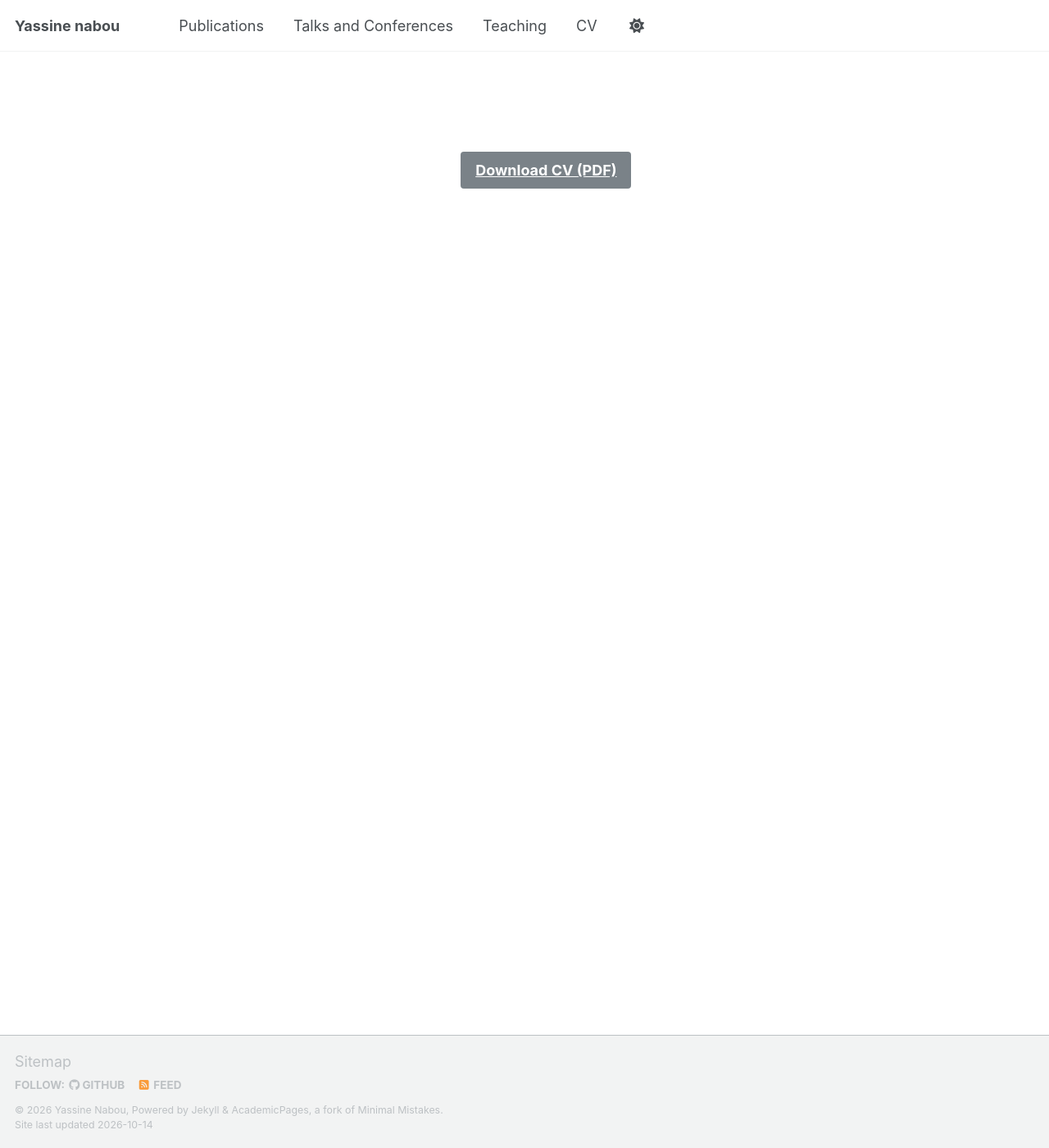
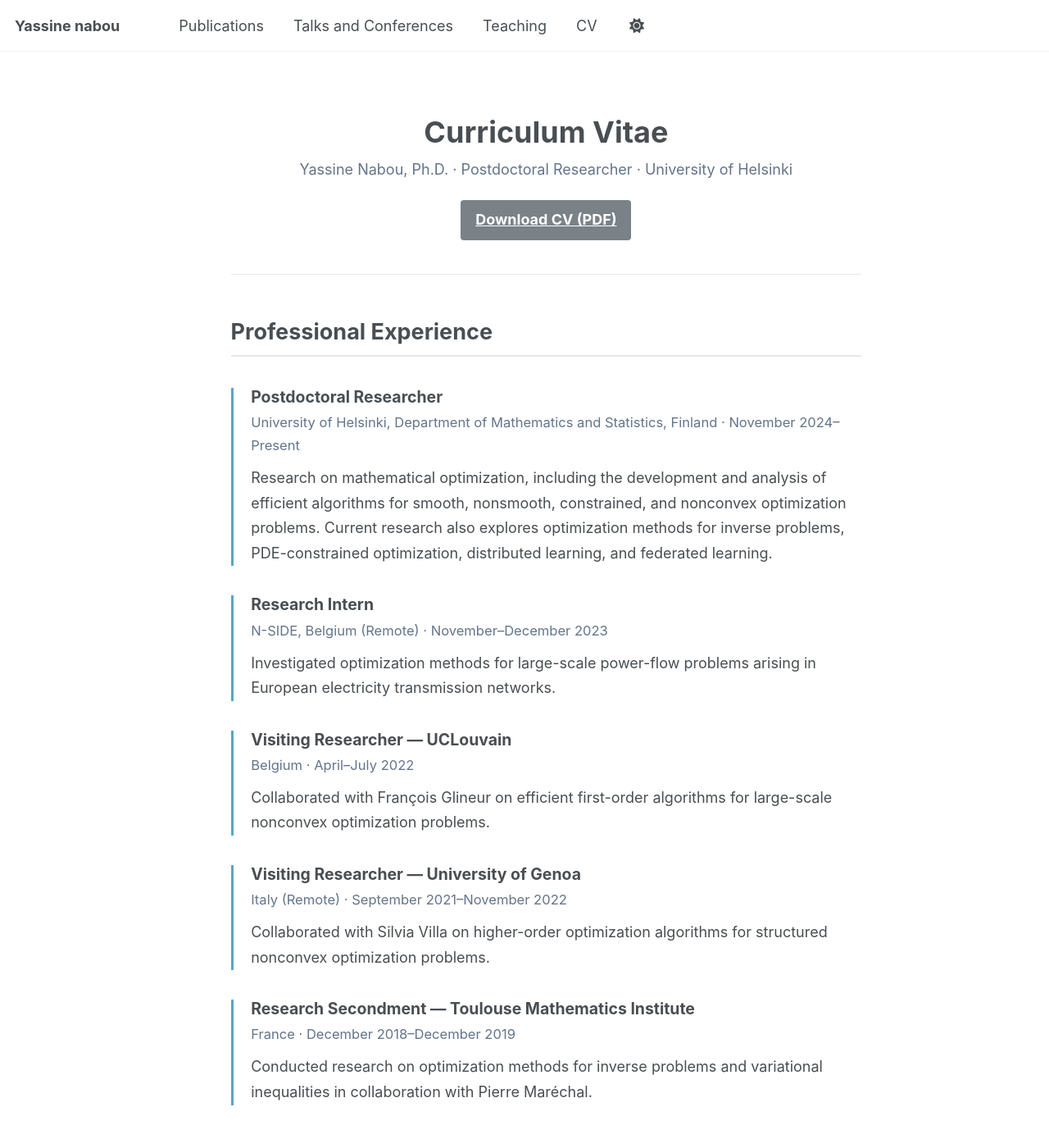
Before and after one commit to Yassine-Nabou/Yassine-Nabou.github.io, a Jekyll site: the page built from _pages/cv.html, in a window 1280 px wide and 1400 px high. Shown: the whole window at 82% size. Built offline with Jekyll 4.4.1, drawn with Linux system fonts in a browser that asks for light colours; a script that is not in the unit is left out; some of the changed text lies outside the part shown.

Commit message:
Enhance CV page layout and styles
Added styling and structured content for a CV page.

```diff
--- a/_pages/cv.html
+++ b/_pages/cv.html
@@ -5,10 +5,228 @@ permalink: /cv-yassine/
 author_profile: false
 ---
 
-<div style="text-align: center; margin-top: 4em;">
-  <a href="/files/CV_Yassine_PW.pdf"
-     class="btn btn--primary btn--large"
-     target="_blank">
-    Download CV (PDF)
-  </a>
+<style>
+.cv-page {
+  max-width: 950px;
+  margin: 0 auto;
+  line-height: 1.7;
+}
+
+.cv-header {
+  text-align: center;
+  padding: 1.5em 0 2em;
+  margin-bottom: 2.5em;
+  border-bottom: 1px solid #e5e7eb;
+}
+
+.cv-header h1 {
+  font-size: 2em;
+  margin-bottom: 0.25em;
+}
+
+.cv-header p {
+  color: #64748b;
+  margin-bottom: 1.2em;
+}
+
+.cv-section {
+  margin-bottom: 3em;
+}
+
+.cv-section h2 {
+  font-size: 1.5em;
+  margin-bottom: 1.4em;
+  padding-bottom: 0.45em;
+  border-bottom: 2px solid #e5e7eb;
+}
+
+.cv-entry {
+  position: relative;
+  margin-bottom: 2em;
+  padding: 0 0 0 1.2em;
+  border-left: 3px solid #5aa6c4;
+}
+
+.cv-entry h3 {
+  font-size: 1.08em;
+  margin: 0 0 0.25em;
+}
+
+.cv-meta {
+  color: #64748b;
+  font-size: 0.92em;
+  margin-bottom: 0.65em;
+}
+
+.cv-entry p {
+  margin: 0.4em 0;
+}
+
+.cv-entry ul {
+  margin-top: 0.5em;
+}
+
+.cv-degree {
+  font-weight: 600;
+}
+
+.cv-download {
+  margin-top: 1.3em;
+}
+
+@media (max-width: 600px) {
+  .cv-header h1 {
+    font-size: 1.7em;
+  }
+
+  .cv-section h2 {
+    font-size: 1.3em;
+  }
+}
+</style>
+
+<div class="cv-page">
+
+  <div class="cv-header">
+    <h1>Curriculum Vitae</h1>
+    <p>
+      Yassine Nabou, Ph.D. · Postdoctoral Researcher · University of Helsinki
+    </p>
+    <a href="{{ '/files/CV_Yassine_PW.pdf' | relative_url }}"
+       class="btn btn--primary btn--large"
+       target="_blank"
+       rel="noopener">
+      Download CV (PDF)
+    </a>
+  </div>
+
+  <section class="cv-section" id="professional-experience">
+    <h2>Professional Experience</h2>
+
+    <div class="cv-entry">
+      <h3>Postdoctoral Researcher</h3>
+      <div class="cv-meta">
+        University of Helsinki, Department of Mathematics and Statistics,
+        Finland · November 2024–Present
+      </div>
+      <p>
+        Research on mathematical optimization, including the development and
+        analysis of efficient algorithms for smooth, nonsmooth, constrained,
+        and nonconvex optimization problems. Current research also explores
+        optimization methods for inverse problems, PDE-constrained optimization,
+        distributed learning, and federated learning.
+      </p>
+    </div>
+
+    <div class="cv-entry">
+      <h3>Research Intern</h3>
+      <div class="cv-meta">
+        N-SIDE, Belgium (Remote) · November–December 2023
+      </div>
+      <p>
+        Investigated optimization methods for large-scale power-flow problems
+        arising in European electricity transmission networks.
+      </p>
+    </div>
+
+    <div class="cv-entry">
+      <h3>Visiting Researcher — UCLouvain</h3>
+      <div class="cv-meta">
+        Belgium · April–July 2022
+      </div>
+      <p>
+        Collaborated with François Glineur on efficient first-order algorithms
+        for large-scale nonconvex optimization problems.
+      </p>
+    </div>
+
+    <div class="cv-entry">
+      <h3>Visiting Researcher — University of Genoa</h3>
+      <div class="cv-meta">
+        Italy (Remote) · September 2021–November 2022
+      </div>
+      <p>
+        Collaborated with Silvia Villa on higher-order optimization algorithms
+        for structured nonconvex optimization problems.
+      </p>
+    </div>
+
+    <div class="cv-entry">
+      <h3>Research Secondment — Toulouse Mathematics Institute</h3>
+      <div class="cv-meta">
+        France · December 2018–December 2019
+      </div>
+      <p>
+        Conducted research on optimization methods for inverse problems and
+        variational inequalities in collaboration with Pierre Maréchal.
+      </p>
+    </div>
+
+  </section>
+
+  <section class="cv-section" id="education">
+    <h2>Education</h2>
+
+    <div class="cv-entry">
+      <h3>Ph.D. in Automatic Control and Systems Engineering</h3>
+      <div class="cv-meta">
+        November 2020–May 2024 · Bucharest, Romania
+      </div>
+      <p>
+        <span class="cv-degree">
+          National University of Science and Technology POLITEHNICA Bucharest
+        </span>
+      </p>
+      <p>
+        <strong>Dissertation:</strong>
+        <em>Efficient Higher-Order Methods for Composite Problems with Applications</em>
+      </p>
+      <p>
+        <strong>Supervisor:</strong> Ion Necoara
+      </p>
+      <p>
+        Marie Skłodowska-Curie Doctoral Fellow (ESR10) within the European
+        Commission's Horizon 2020 Innovative Training Network
+        <a href="https://trade-opt-itn.eu">TraDE-OPT (Training Data-Driven Optimization)</a>.
+      </p>
+    </div>
+
+    <div class="cv-entry">
+      <h3>M.Sc. in Mathematics and Computer Science</h3>
+      <div class="cv-meta">
+        2016–2018 · Morocco
+      </div>
+      <p>
+        <span class="cv-degree">
+          Faculty of Science and Technology Settat, Hassan I University
+        </span>
+      </p>
+    </div>
+
+    <div class="cv-entry">
+      <h3>B.Sc. in Mathematics and Computer Science</h3>
+      <div class="cv-meta">
+        2012–2016 · Morocco
+      </div>
+      <p>
+        <span class="cv-degree">
+          Faculty of Science Semlalia, Cadi Ayyad University
+        </span>
+      </p>
+    </div>
+
+  </section>
+
+  <div class="cv-header">
+    <p>
+      For publications, research presentations, and teaching activities,
+      please visit the corresponding sections of this website.
+    </p>
+    <a href="{{ '/publications/' | relative_url }}">Publications</a>
+    &nbsp;·&nbsp;
+    <a href="{{ '/conference-and-talks/' | relative_url }}">Talks and Conferences</a>
+    &nbsp;·&nbsp;
+    <a href="{{ '/teaching/' | relative_url }}">Teaching</a>
+  </div>
+
 </div>
```
